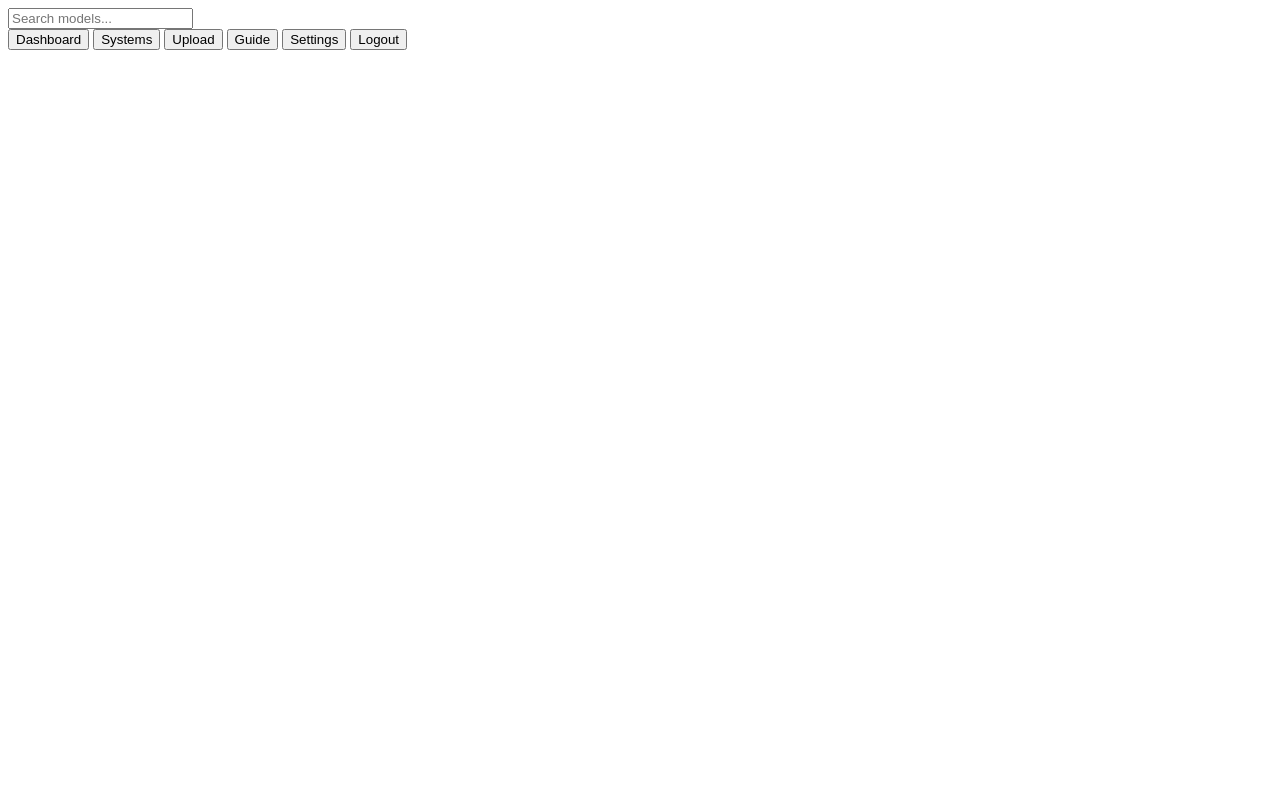
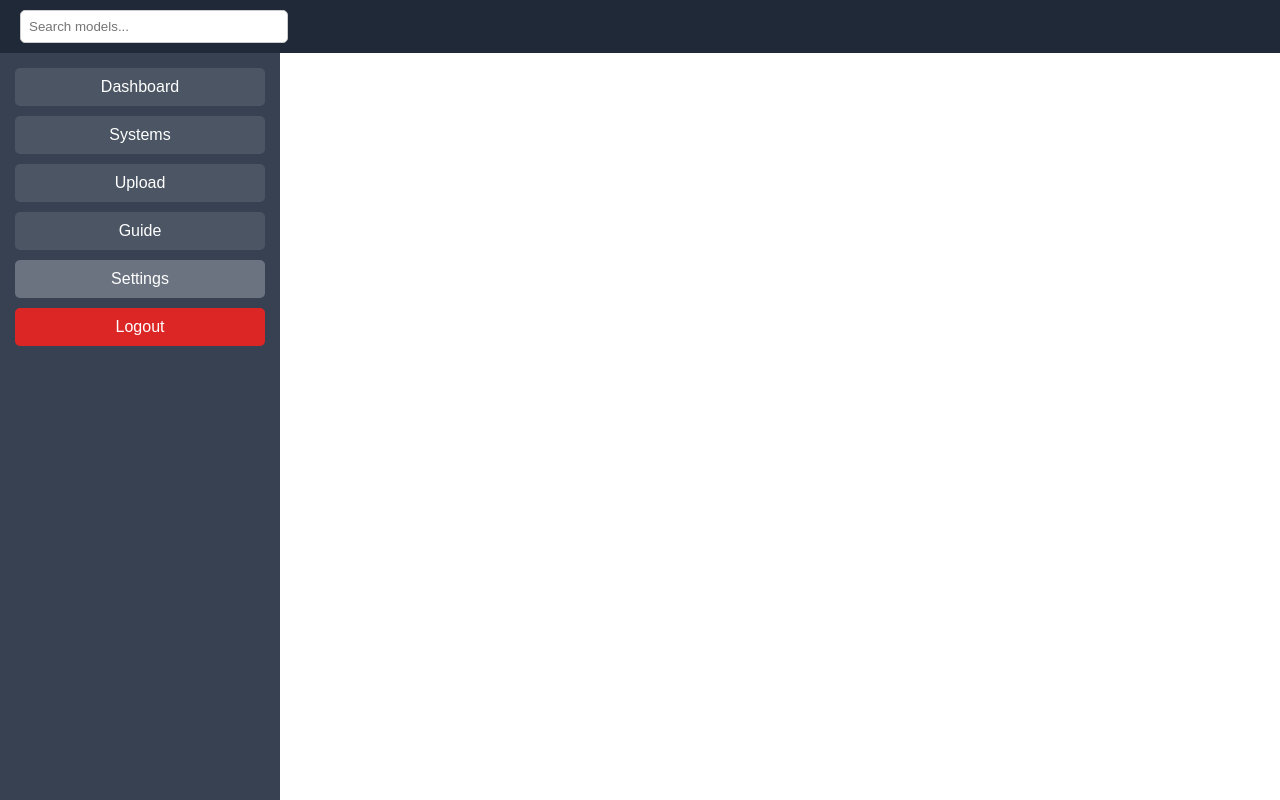
Before and after one commit to dianalin2/engr-1020, a website: page gui/index.html in a window 1280 px wide. Drawn offline with Linux system fonts and the light colour scheme.

Commit message:
Updated CSS file with styling

```diff
--- a/gui/index.css
+++ b/gui/index.css
@@ -1,7 +1,78 @@
 .everything {
+    font-family: Arial, sans-serif;
+    margin: 0;
+    padding: 0;
+    display: flex;
+    flex-direction: column;
+    height: 100vh;
+    background-color: #f4f4f4;
 
 }
 
-.nav {
+nav {
+    background-color: #1f2937;
+    color: white;
+    padding: 10px 20px;
+    display: flex;
+    align-items: center;
+    justify-content: space-between;
+}
 
+.nav .searchContentBar {
+    padding: 8px;
+    width: 250px;
+    border-radius: 5px;
+    border: 1px solid #ccc;
 }
+
+/* Main content layout */
+.mainbody {
+    display: flex;
+    flex: 1;
+}
+
+/* Sidebar styling */
+.sidebar {
+    width: 250px;
+    background-color: #374151;
+    padding: 15px;
+    display: flex;
+    flex-direction: column;
+    gap: 10px;
+}
+
+.sidebar button {
+    padding: 10px;
+    font-size: 16px;
+    border: none;
+    border-radius: 5px;
+    cursor: pointer;
+    transition: background-color 0.3s;
+}
+
+.mainB {
+    background-color: #4b5563;
+    color: white;
+}
+
+.setB {
+    background-color: #6b7280;
+    color: white;
+}
+
+.logB {
+    background-color: #dc2626;
+    color: white;
+}
+
+.sidebar button:hover {
+    opacity: 0.8;
+}
+
+/* Main content area */
+.sidedisplay {
+    flex: 1;
+    background-color: white;
+    padding: 20px;
+    overflow-y: auto;
+}
```
